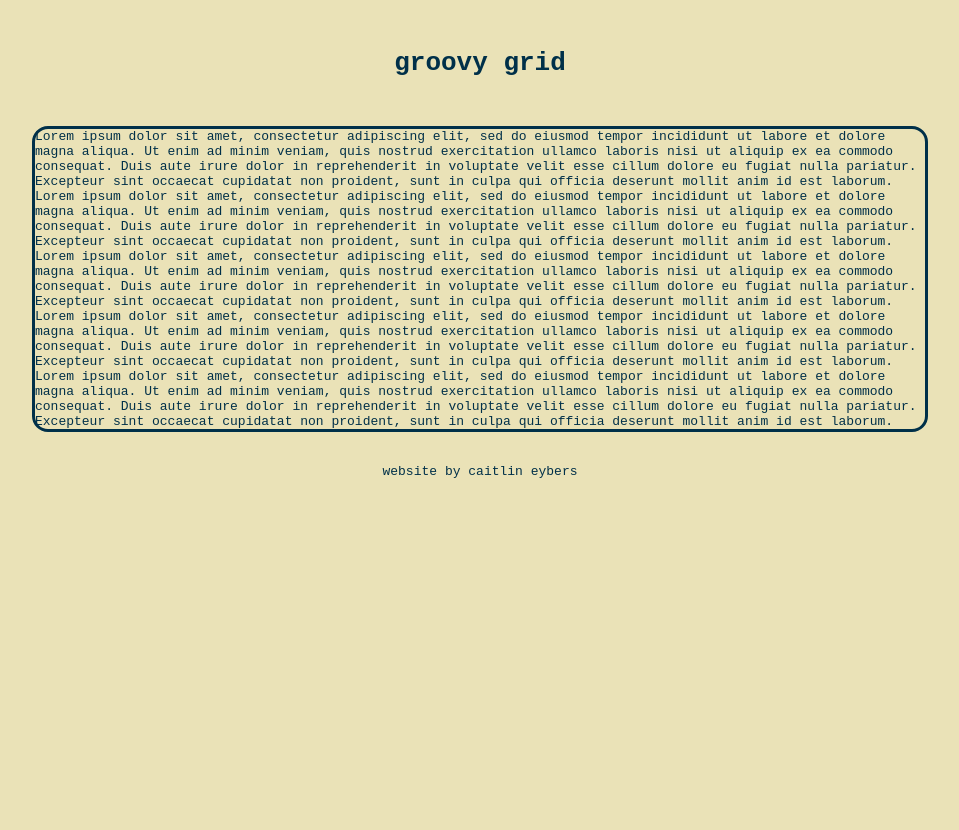
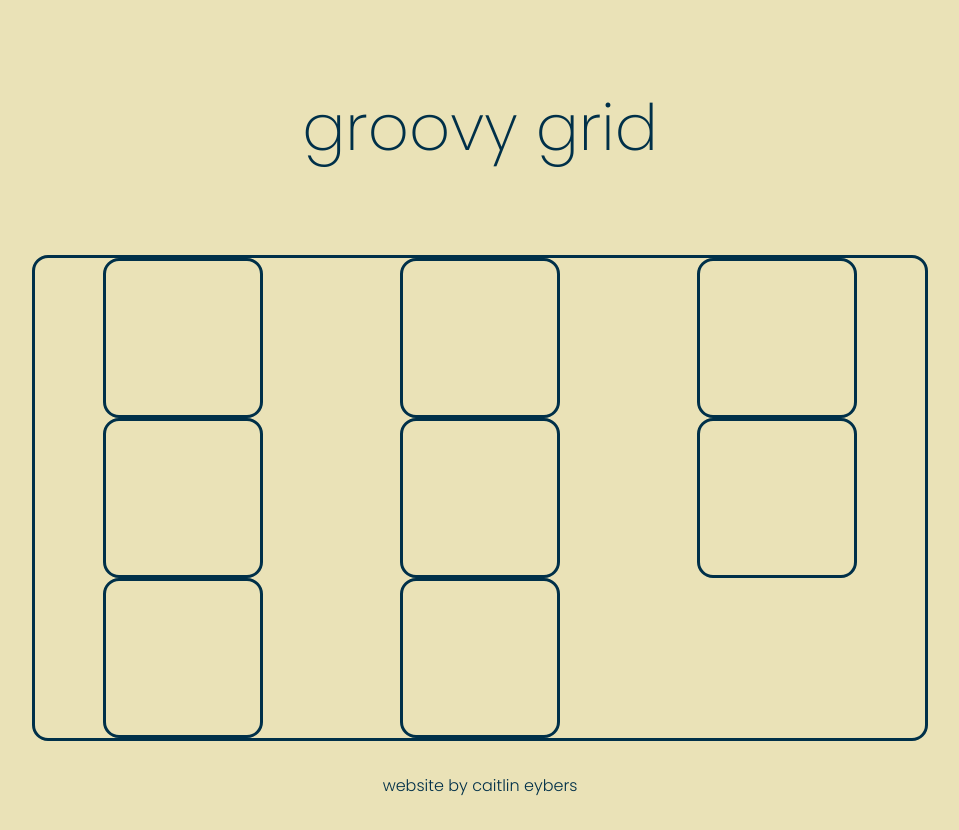
Before and after one commit to hermit-cait/groovy-grid, a plain HTML site: page index.html in a window 1280 px wide. Shown: the whole page, without its empty margins (160-1119 px from the left). Before the commit the page ends 800 px from the top, so only its background shows below. Drawn offline with Linux system fonts and the light colour scheme.

Commit message:
A sad attempt

```diff
--- a/index.html
+++ b/index.html
@@ -5,6 +5,7 @@
     <meta name="viewport" content="width=device-width, initial-scale=1.0">
     <title>groovy grid</title>
     <style>
+      @import url('https://fonts.googleapis.com/css2?family=Poppins:wght@100;200;300;400&display=swap');
       * {
         margin: 0;
         padding: 0;
@@ -13,24 +14,43 @@
       body {
         background-color: #EAE2B7;
         color: #003049;
-        font-family: monospace;
+        font-family: "Poppins";
       }
       h1 {
-        margin-block: 3rem;
+        font-size: 4rem;
+        font-weight: 200;
         text-align: center;
+        margin-block: 5rem;
       }
       .footer {
         margin-block: 2rem;
         text-align: center;
+        font-weight: 300;
       }
       .grid-container {
+        margin: 0 auto;
+      }
+      .grid-item {
+        height: 10rem;
+        width: 90vw;
+        border: 3px solid #003049;
+        border-radius: 1rem;
         margin: 0 auto;
       }
       @media (min-width: 600px) {
         .grid-container {
           width: clamp(10rem, 70vw, 60rem);
+          display: grid;
+          grid-template-columns: 1fr 1fr 1fr;
           border: 3px solid #003049;
           border-radius: 1rem;
+        }
+        .grid-item {
+        height: 10rem;
+        width: 10rem;
+        border: 3px solid #003049;
+        border-radius: 1rem;
+        margin: 0 auto;
         }
       }
     </style>
@@ -39,11 +59,11 @@
     <h1>groovy grid</h1>
     <section class="grid-container">
       <!-- Filler text start -->
+      <!-- <p>Lorem ipsum dolor sit amet, consectetur adipiscing elit, sed do eiusmod tempor incididunt ut labore et dolore magna aliqua. Ut enim ad minim veniam, quis nostrud exercitation ullamco laboris nisi ut aliquip ex ea commodo consequat. Duis aute irure dolor in reprehenderit in voluptate velit esse cillum dolore eu fugiat nulla pariatur. Excepteur sint occaecat cupidatat non proident, sunt in culpa qui officia deserunt mollit anim id est laborum.</p>
       <p>Lorem ipsum dolor sit amet, consectetur adipiscing elit, sed do eiusmod tempor incididunt ut labore et dolore magna aliqua. Ut enim ad minim veniam, quis nostrud exercitation ullamco laboris nisi ut aliquip ex ea commodo consequat. Duis aute irure dolor in reprehenderit in voluptate velit esse cillum dolore eu fugiat nulla pariatur. Excepteur sint occaecat cupidatat non proident, sunt in culpa qui officia deserunt mollit anim id est laborum.</p>
       <p>Lorem ipsum dolor sit amet, consectetur adipiscing elit, sed do eiusmod tempor incididunt ut labore et dolore magna aliqua. Ut enim ad minim veniam, quis nostrud exercitation ullamco laboris nisi ut aliquip ex ea commodo consequat. Duis aute irure dolor in reprehenderit in voluptate velit esse cillum dolore eu fugiat nulla pariatur. Excepteur sint occaecat cupidatat non proident, sunt in culpa qui officia deserunt mollit anim id est laborum.</p>
       <p>Lorem ipsum dolor sit amet, consectetur adipiscing elit, sed do eiusmod tempor incididunt ut labore et dolore magna aliqua. Ut enim ad minim veniam, quis nostrud exercitation ullamco laboris nisi ut aliquip ex ea commodo consequat. Duis aute irure dolor in reprehenderit in voluptate velit esse cillum dolore eu fugiat nulla pariatur. Excepteur sint occaecat cupidatat non proident, sunt in culpa qui officia deserunt mollit anim id est laborum.</p>
-      <p>Lorem ipsum dolor sit amet, consectetur adipiscing elit, sed do eiusmod tempor incididunt ut labore et dolore magna aliqua. Ut enim ad minim veniam, quis nostrud exercitation ullamco laboris nisi ut aliquip ex ea commodo consequat. Duis aute irure dolor in reprehenderit in voluptate velit esse cillum dolore eu fugiat nulla pariatur. Excepteur sint occaecat cupidatat non proident, sunt in culpa qui officia deserunt mollit anim id est laborum.</p>
-      <p>Lorem ipsum dolor sit amet, consectetur adipiscing elit, sed do eiusmod tempor incididunt ut labore et dolore magna aliqua. Ut enim ad minim veniam, quis nostrud exercitation ullamco laboris nisi ut aliquip ex ea commodo consequat. Duis aute irure dolor in reprehenderit in voluptate velit esse cillum dolore eu fugiat nulla pariatur. Excepteur sint occaecat cupidatat non proident, sunt in culpa qui officia deserunt mollit anim id est laborum.</p>
+      <p>Lorem ipsum dolor sit amet, consectetur adipiscing elit, sed do eiusmod tempor incididunt ut labore et dolore magna aliqua. Ut enim ad minim veniam, quis nostrud exercitation ullamco laboris nisi ut aliquip ex ea commodo consequat. Duis aute irure dolor in reprehenderit in voluptate velit esse cillum dolore eu fugiat nulla pariatur. Excepteur sint occaecat cupidatat non proident, sunt in culpa qui officia deserunt mollit anim id est laborum.</p> -->
       <!-- Filler text end -->
       <div class="grid-item" id="grid-item-1"></div>
       <div class="grid-item" id="grid-item-2"></div>
```
